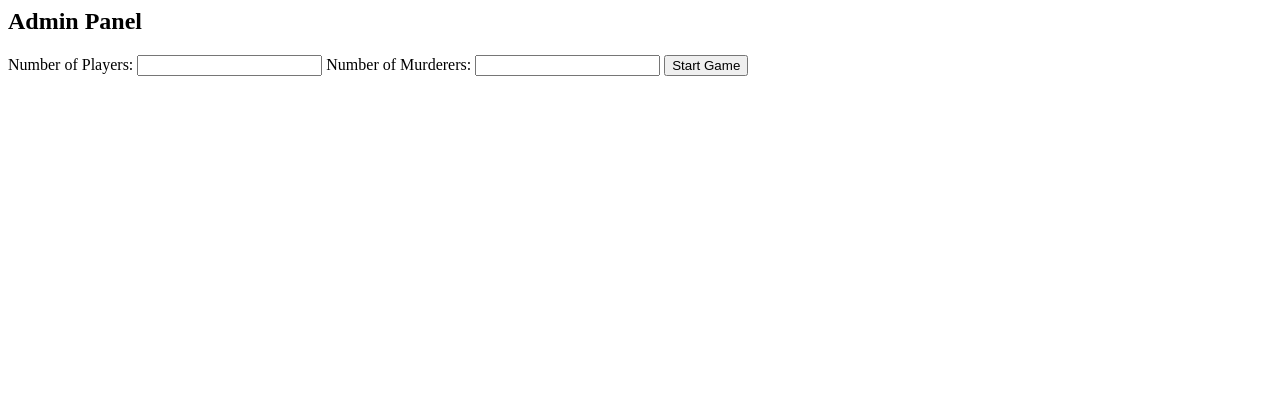
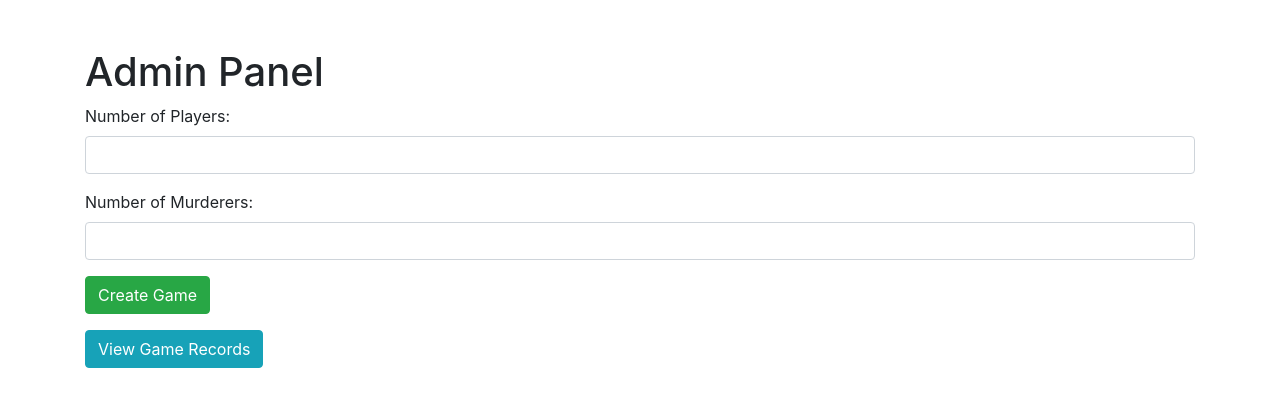
Before and after one commit to czwong02/guess_who_is_murderer_mini_game, a Flask app: page /admin in a window 1280 px wide. Shown: the top 407 px of the page. Run offline with Flask 3, Linux system fonts and the light colour scheme; some libraries are stand-ins or nearby versions.

Commit message:
Update admin record page and add credential

```diff
--- a/app.py
+++ b/app.py
@@ -1,53 +1,79 @@
-from flask import Flask, render_template, redirect, request, session, url_for
-import random, uuid
+from flask import Flask, render_template, request, redirect, url_for, session, flash
+import os
+import random
+import uuid
 
 app = Flask(__name__)
-app.secret_key = 'some_secret_key'
+app.secret_key = os.urandom(24)  # Generate a random secret key
 
-players = {}
-roles = []
+# Set an admin password (you can change this to any password you want)
+ADMIN_PASSWORD = 'password_1234'
+
+# Dictionary to store game instances
+games = {}
+
+def create_game(num_players, num_murderers):
+    game_id = str(uuid.uuid4())  # Unique identifier for each game
+    roles = ['Murderer'] * num_murderers + ['Citizen'] * (num_players - num_murderers)
+    random.shuffle(roles)
+    games[game_id] = {
+        'roles': roles,
+        'players': {str(uuid.uuid4()): {'name': None, 'role': None} for _ in range(num_players)}
+    }
+    return game_id
 
 @app.route('/')
-def home():
+def index():
     return render_template('index.html')
 
-@app.route('/admin', methods=['POST', 'GET'])
+@app.route('/admin', methods=['GET', 'POST'])
 def admin():
     if request.method == 'POST':
         num_players = int(request.form['players'])
         num_murderers = int(request.form['murderers'])
-        assign_roles(num_players, num_murderers)
-        return redirect('/links')
+        game_id = create_game(num_players, num_murderers)
+        return redirect(url_for('display_links', game_id=game_id))
     return render_template('admin.html')
 
-def assign_roles(num_players, num_murderers):
-    global roles, players
-    roles = ['Murderer'] * num_murderers + ['Citizen'] * (num_players - num_murderers)
-    random.shuffle(roles)
-    players = {str(uuid.uuid4()): {'name': None, 'role': None} for _ in range(num_players)}  # Generate unique IDs
+@app.route('/admin/login', methods=['GET', 'POST'])
+def admin_login():
+    if request.method == 'POST':
+        password = request.form['password']
+        if password == ADMIN_PASSWORD:
+            session['admin_logged_in'] = True
+            return redirect(url_for('admin_records'))
+        else:
+            flash('Incorrect password. Please try again.', 'danger')
+    return render_template('admin_login.html')
 
-@app.route('/links')
-def display_links():
-    game_links = [url_for('player', player_id=player_id, _external=True) for player_id in players.keys()]
-    return render_template('links.html', game_links=game_links)
+@app.route('/admin/records')
+def admin_records():
+    if not session.get('admin_logged_in'):
+        return redirect(url_for('admin_login'))
+    return render_template('admin_records.html', games=games)
 
-@app.route('/player/<player_id>', methods=['GET', 'POST'])
-def player(player_id):
-    if player_id in players:
+@app.route('/links/<game_id>')
+def display_links(game_id):
+    game = games.get(game_id)
+    if game:
+        game_links = [url_for('player', game_id=game_id, player_id=player_id, _external=True) for player_id in game['players'].keys()]
+        return render_template('links.html', game_links=game_links)
+    return "Game not found!", 404
+
+@app.route('/player/<game_id>/<player_id>', methods=['GET', 'POST'])
+def player(game_id, player_id):
+    game = games.get(game_id)
+    if game and player_id in game['players']:
         if request.method == 'POST':
             name = request.form['name']
-            if players[player_id]['name'] is None:  # First time entry
-                players[player_id]['name'] = name
-                players[player_id]['role'] = roles.pop()  # Assign a random role
+            if game['players'][player_id]['name'] is None:  # First time entry
+                game['players'][player_id]['name'] = name
+                game['players'][player_id]['role'] = game['roles'].pop()  # Assign a random role
 
-            player_role = players[player_id]['role']
+            player_role = game['players'][player_id]['role']
             return render_template('player.html', role=player_role, name=name)
         return render_template('enter_name.html')
     return "Invalid link!", 404
-
-@app.route('/admin/records')
-def show_records():
-    return render_template('records.html', players=players)
 
 @app.route('/instructions')
 def instructions():
--- a/requirements.txt
+++ b/requirements.txt
@@ -1 +1,2 @@
 Flask
+secret
--- a/templates/admin.html
+++ b/templates/admin.html
@@ -1,11 +1,26 @@
-<!-- admin.html -->
-<h2>Admin Panel</h2>
-<form method="POST">
-    <label for="players">Number of Players:</label>
-    <input type="number" id="players" name="players" min="3" required>
-
-    <label for="murderers">Number of Murderers:</label>
-    <input type="number" id="murderers" name="murderers" min="1" required>
-
-    <button type="submit">Start Game</button>
-</form>
+<!DOCTYPE html>
+<html lang="en">
+<head>
+    <meta charset="UTF-8">
+    <meta name="viewport" content="width=device-width, initial-scale=1.0">
+    <title>Admin Panel</title>
+    <link rel="stylesheet" href="https://maxcdn.bootstrapcdn.com/bootstrap/4.5.2/css/bootstrap.min.css">
+</head>
+<body>
+    <div class="container">
+        <h1 class="mt-5">Admin Panel</h1>
+        <form method="POST" class="mb-3">
+            <div class="form-group">
+                <label for="players">Number of Players:</label>
+                <input type="number" id="players" name="players" class="form-control" required>
+            </div>
+            <div class="form-group">
+                <label for="murderers">Number of Murderers:</label>
+                <input type="number" id="murderers" name="murderers" class="form-control" required>
+            </div>
+            <button type="submit" class="btn btn-success">Create Game</button>
+        </form>
+        <a href="{{ url_for('admin_records') }}" class="btn btn-info">View Game Records</a>
+    </div>
+</body>
+</html>
```
Also changed, not shown: templates/admin_login.html (added, +30 -0 lines), templates/admin_records.html (added, +45 -0 lines), templates/records.html (deleted, +0 -7 lines).
